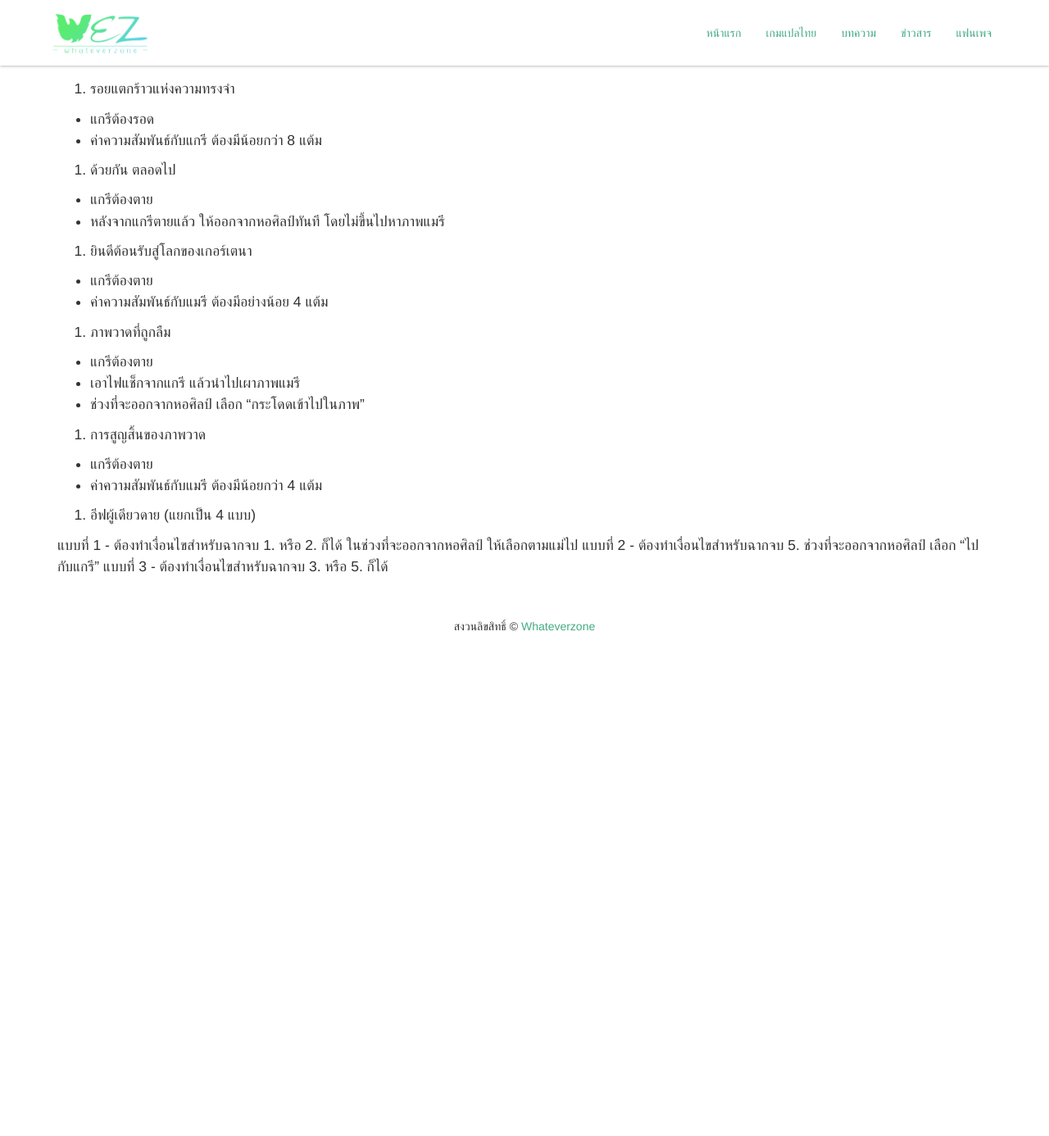
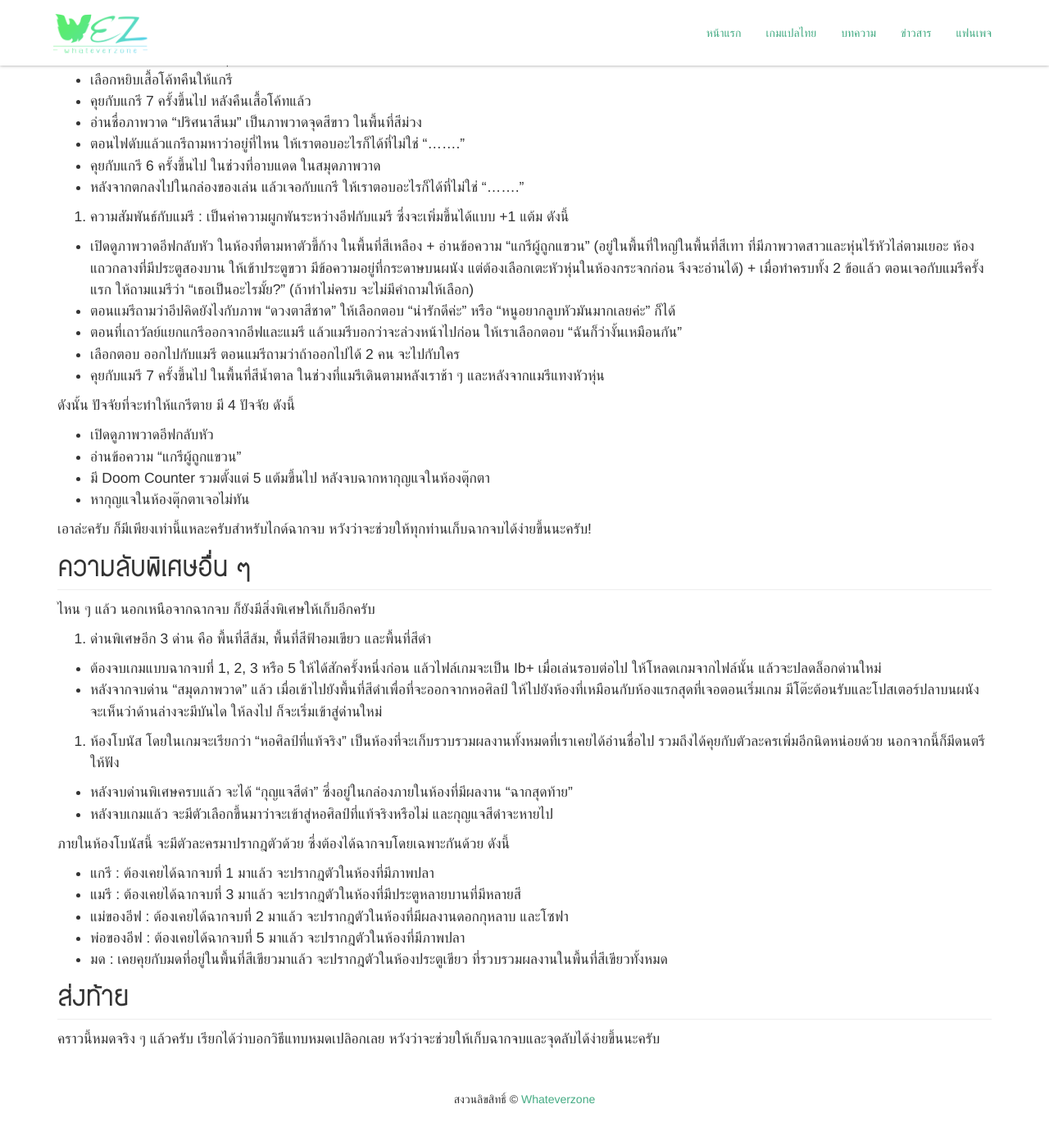
Before and after one commit to pureexe/wez, a Jekyll site: the page built from _article/ibend.md, in a window 1280 px wide and 1400 px high, scrolled down 1553 px. Shown: the top 1386 px of the window at 82% size. Built offline with Jekyll 4.4.1, drawn with Linux system fonts in a browser that asks for light colours; before the commit the page ends 2377 px from its top, so only the background shows below that; some of the changed text lies outside the part shown.

Commit message:
Update ibend.md

```diff
--- a/_article/ibend.md
+++ b/_article/ibend.md
@@ -1,60 +1,12 @@
 ---
-title: แนวทางในการเก็บฉากจบของเกม "Ib"
+title: ไกด์แนวทางในการเก็บฉากจบของเกม "Ib"
 date: 2018-04-29 T00:00:00.000+07:00
 ---
 
-เกม Ib มีฉากจบหลัก 7 แบบ แต่มีอยู่ 1 แบบที่แยกย่อยออกไปอีก 4 แบบ โดยใช้ชื่อฉากจบเดียวกัน ดังนั้นรวมหมดแล้วจึงมี 10 แบบครับ ได้แก่
+เกม Ib มีฉากจบหลัก 7 แบบ แต่มีอยู่ 1 แบบที่แยกย่อยออกไปอีก 4 แบบ โดยใช้ชื่อฉากจบเดียวกัน ดังนั้นรวมหมดแล้วจึงมี 10 แบบครับ
+ซึ่งแต่ละแบบก็จะมีเงื่อนไขที่แตกต่างกันไปครับ
 
-1. พันธะสัญญาแห่งการพบกันใหม่
-2. รอยแตกร้าวแห่งความทรงจำ
-3. ด้วยกัน ตลอดไป
-4. ยินดีต้อนรับสู่โลกของเกอร์เตนา
-5. ภาพวาดที่ถูกลืม
-6. การสูญสิ้นของภาพวาด
-7. อีฟผู้เดียวดาย (แยกเป็น 4 แบบ)
-
-การที่ได้จะได้ฉากจบแต่ละฉากนั้น ปัจจัยหลักจะมีอยู่ 3 ปัจจัยครับ ได้แก่
-
-1. Doom Counter : เป็นเหมือนตัวนับความเลวร้ายที่ได้ทำลงไป ซึ่งจะเพิ่มขึ้นได้แบบ +1 แต้ม ดังนี้
-
-- เลือกเตะหัวหุ่นในห้องกระจก ในพื้นที่สีเทา
-- ดึงสายด้านขวาสุด ในห้องที่มีสาย 5 สาย ที่อยู่ด้านหลังห้องกระต่ายดวงตาสีชาด ในพื้นที่สีม่วง
-- เลือกเตะตุ๊กตาที่ขวางประตู ในพื้นที่สีม่วง
-- หากุญแจในห้องตุ๊กตาเจอไม่ทัน (+2 แต้มเลย)
-- เลือกตอบ ออกไปกับแกรี ตอนแมรีถามว่าถ้าออกไปได้ 2 คน จะไปกับใคร
-- ผลักหัวหุ่นในห้องที่มีฝนตกให้หล่นแตกทั้งหมด
-
-2. ความสัมพันธ์กับแกรี : เป็นค่าความผูกพันระหว่างอีฟกับแกรี ซึ่งจะเพิ่มขึ้นได้แบบ +1 แต้ม ดังนี้
-
-- อ่านตู้หนังสือ ในพื้นที่ที่เราโดนขังแล้วต้องกดปุ่มออกมา มีหุ่นไร้หัวไล่ตาม ในพื้นที่สีม่วง
-- เลือกอ่านข้อความที่อยู่บนผนังในห้องเขาวงกต ในพื้นที่สีเทา
-- เลือกห้ามแกรีไม่ให้เตะหัวหุ่นในห้องกระจก
-- เลือกหยิบเสื้อโค้ทคืนให้แกรี
-- คุยกับแกรี 7 ครั้งขึ้นไป หลังคืนเสื้อโค้ทแล้ว
-- อ่านชื่อภาพวาด "ปริศนาสีนม" เป็นภาพวาดจุดสีขาว ในพื้นที่สีม่วง
-- ตอนไฟดับแล้วแกรีถามหาว่าอยู่ที่ไหน ให้เราตอบอะไรก็ได้ที่ไม่ใช่ "......."
-- คุยกับแกรี 6 ครั้งขึ้นไป ในช่วงที่อาบแดด ในสมุดภาพวาด
-- หลังจากตกลงไปในกล่องของเล่น แล้วเจอกับแกรี ให้เราตอบอะไรก็ได้ที่ไม่ใช่ "......."
-
-3. ความสัมพันธ์กับแมรี : เป็นค่าความผูกพันระหว่างอีฟกับแมรี ซึ่งจะเพิ่มขึ้นได้แบบ +1 แต้ม ดังนี้
-
-- เปิดดูภาพวาดอีฟกลับหัว ในห้องที่ตามหาตัวขี้ก้าง ในพื้นที่สีเหลือง + อ่านข้อความ "แกรีผู้ถูกแขวน"
-(อยู่ในพื้นที่ใหญ่ในพื้นที่สีเทา ที่มีภาพวาดสาวและหุ่นไร้หัวไล่ตามเยอะ ห้องแถวกลางที่มีประตูสองบาน ให้เข้าประตูขวา มีข้อความอยู่ที่กระดาษบนผนัง
-แต่ต้องเลือกเตะหัวหุ่นในห้องกระจกก่อน จึงจะอ่านได้) + เมื่อทำครบทั้ง 2 ข้อแล้ว ตอนเจอกับแมรีครั้งแรก ให้ถามแมรีว่า "เธอเป็นอะไรมั้ย?" (ถ้าทำไม่ครบ จะไม่มีคำถามให้เลือก)
-- ตอนแมรีถามว่าอีปคิดยังไงกับภาพ "ดวงตาสีชาด" ให้เลือกตอบ "น่ารักดีค่ะ" หรือ "หนูอยากลูบหัวมันมากเลยค่ะ" ก็ได้
-- ตอนที่เถาวัลย์แยกแกรีออกจากอีฟและแมรี แล้วแมรีบอกว่าจะล่วงหน้าไปก่อน ให้เราเลือกตอบ "ฉันก็ว่างั้นเหมือนกัน"
-- เลือกตอบ ออกไปกับแมรี ตอนแมรีถามว่าถ้าออกไปได้ 2 คน จะไปกับใคร
-- คุยกับแมรี 7 ครั้งขึ้นไป ในพื้นที่สีน้ำตาล ในช่วงที่แมรีเดินตามหลังเราช้า ๆ และหลังจากแมรีแทงหัวหุ่น
-
-
-**ปัจจัยที่จะทำให้แกรีตาย มี 4 ปัจจัย ดังนี้
-
-- เปิดดูภาพวาดอีฟกลับหัว
-- อ่านข้อความ "แกรีผู้ถูกแขวน"
-- มี Doom Counter รวมตั้งแต่ 5 แต้มขึ้นไป หลังจบฉากหากุญแจในห้องตุ๊กตา
-- หากุญแจในห้องตุ๊กตาเจอไม่ทัน
-
-เอาล่ะครับ นอกเหนือจากนี้ก็จะมีเงื่อนไขเฉพาะตัวในแต่ละฉากจบอีก งั้นเรามาดูเงื่อนไขของแต่ละฉากจบกันเลยดีกว่า
+## ฉากจบทั้งหมด พร้อมเงื่อนไข
 
 1. พันธะสัญญาแห่งการพบกันใหม่
 
@@ -90,6 +42,79 @@
 
 7. อีฟผู้เดียวดาย (แยกเป็น 4 แบบ)
 
-แบบที่ 1 - ต้องทำเงื่อนไขสำหรับฉากจบ 1. หรือ 2. ก็ได้ ในช่วงที่จะออกจากหอศิลป์ ให้เลือกตามแม่ไป
-แบบที่ 2 - ต้องทำเงื่อนไขสำหรับฉากจบ 5. ช่วงที่จะออกจากหอศิลป์ เลือก "ไปกับแกรี"
-แบบที่ 3 - ต้องทำเงื่อนไขสำหรับฉากจบ 3. หรือ 5. ก็ได้
+แบบที่ 1 - ต้องทำเงื่อนไขสำหรับฉากจบ 1 หรือ 2 ก็ได้ ในช่วงที่จะออกจากหอศิลป์ ให้เลือกตามแม่ไป
+แบบที่ 2 - ต้องทำเงื่อนไขสำหรับฉากจบ 5 ช่วงที่จะออกจากหอศิลป์ เลือก "ไปกับแกรี"
+แบบที่ 3 - ต้องทำเงื่อนไขสำหรับฉากจบ 3 หรือ 5 ก็ได้ ช่วงที่จะออกจากหอศิลป์ เลือก "ถอยออกมา"
+แบบที่ 4 - ต้องทำเงื่อนไขสำหรับฉากจบ 3 หรือ 5 ก็ได้ ในห้องสีดำที่มีผลงานชื่อ "ฉากสุดท้าย" ให้เลือก "นอนลงไป" หลังจากนั้นให้เลือก "หลับตาต่อไป" จนจบ
+
+## ปัจจัยที่มีผลต่อกับเงื่อนไขฉากจบ
+
+วิธีที่จะทำให้แกรีรอดหรือตาย รวมถึงการเพิ่มค่าความสัมพันธ์ต่าง ๆ นั้น จะขึ้นอยู่กับ 3 ปัจจัยหลักครับ ได้แก่
+
+1. Doom Counter : เป็นเหมือนตัวนับความเลวร้ายที่ได้ทำลงไป ซึ่งจะเพิ่มขึ้นได้แบบ +1 แต้ม ดังนี้
+
+- เลือกเตะหัวหุ่นในห้องกระจก ในพื้นที่สีเทา
+- ดึงสายด้านขวาสุด ในห้องที่มีสาย 5 สาย ที่อยู่ด้านหลังห้องกระต่ายดวงตาสีชาด ในพื้นที่สีม่วง
+- เลือกเตะตุ๊กตาที่ขวางประตู ในพื้นที่สีม่วง
+- หากุญแจในห้องตุ๊กตาเจอไม่ทัน (+2 แต้มเลย)
+- เลือกตอบ ออกไปกับแกรี ตอนแมรีถามว่าถ้าออกไปได้ 2 คน จะไปกับใคร
+- ผลักหัวหุ่นในห้องที่มีฝนตกให้หล่นแตกทั้งหมด
+
+2. ความสัมพันธ์กับแกรี : เป็นค่าความผูกพันระหว่างอีฟกับแกรี ซึ่งจะเพิ่มขึ้นได้แบบ +1 แต้ม ดังนี้
+
+- อ่านตู้หนังสือ ในพื้นที่ที่เราโดนขังแล้วต้องกดปุ่มออกมา มีหุ่นไร้หัวไล่ตาม ในพื้นที่สีม่วง
+- เลือกอ่านข้อความที่อยู่บนผนังในห้องเขาวงกต ในพื้นที่สีเทา
+- เลือกห้ามแกรีไม่ให้เตะหัวหุ่นในห้องกระจก
+- เลือกหยิบเสื้อโค้ทคืนให้แกรี
+- คุยกับแกรี 7 ครั้งขึ้นไป หลังคืนเสื้อโค้ทแล้ว
+- อ่านชื่อภาพวาด "ปริศนาสีนม" เป็นภาพวาดจุดสีขาว ในพื้นที่สีม่วง
+- ตอนไฟดับแล้วแกรีถามหาว่าอยู่ที่ไหน ให้เราตอบอะไรก็ได้ที่ไม่ใช่ "......."
+- คุยกับแกรี 6 ครั้งขึ้นไป ในช่วงที่อาบแดด ในสมุดภาพวาด
+- หลังจากตกลงไปในกล่องของเล่น แล้วเจอกับแกรี ให้เราตอบอะไรก็ได้ที่ไม่ใช่ "......."
+
+3. ความสัมพันธ์กับแมรี : เป็นค่าความผูกพันระหว่างอีฟกับแมรี ซึ่งจะเพิ่มขึ้นได้แบบ +1 แต้ม ดังนี้
+
+- เปิดดูภาพวาดอีฟกลับหัว ในห้องที่ตามหาตัวขี้ก้าง ในพื้นที่สีเหลือง + อ่านข้อความ "แกรีผู้ถูกแขวน"
+(อยู่ในพื้นที่ใหญ่ในพื้นที่สีเทา ที่มีภาพวาดสาวและหุ่นไร้หัวไล่ตามเยอะ ห้องแถวกลางที่มีประตูสองบาน ให้เข้าประตูขวา มีข้อความอยู่ที่กระดาษบนผนัง
+แต่ต้องเลือกเตะหัวหุ่นในห้องกระจกก่อน จึงจะอ่านได้) + เมื่อทำครบทั้ง 2 ข้อแล้ว ตอนเจอกับแมรีครั้งแรก ให้ถามแมรีว่า "เธอเป็นอะไรมั้ย?" (ถ้าทำไม่ครบ จะไม่มีคำถามให้เลือก)
+- ตอนแมรีถามว่าอีปคิดยังไงกับภาพ "ดวงตาสีชาด" ให้เลือกตอบ "น่ารักดีค่ะ" หรือ "หนูอยากลูบหัวมันมากเลยค่ะ" ก็ได้
+- ตอนที่เถาวัลย์แยกแกรีออกจากอีฟและแมรี แล้วแมรีบอกว่าจะล่วงหน้าไปก่อน ให้เราเลือกตอบ "ฉันก็ว่างั้นเหมือนกัน"
+- เลือกตอบ ออกไปกับแมรี ตอนแมรีถามว่าถ้าออกไปได้ 2 คน จะไปกับใคร
+- คุยกับแมรี 7 ครั้งขึ้นไป ในพื้นที่สีน้ำตาล ในช่วงที่แมรีเดินตามหลังเราช้า ๆ และหลังจากแมรีแทงหัวหุ่น
+
+ดังนั้น ปัจจัยที่จะทำให้แกรีตาย มี 4 ปัจจัย ดังนี้
+
+- เปิดดูภาพวาดอีฟกลับหัว
+- อ่านข้อความ "แกรีผู้ถูกแขวน"
+- มี Doom Counter รวมตั้งแต่ 5 แต้มขึ้นไป หลังจบฉากหากุญแจในห้องตุ๊กตา
+- หากุญแจในห้องตุ๊กตาเจอไม่ทัน
+
+เอาล่ะครับ ก็มีเพียงเท่านี้แหละครับสำหรับไกด์ฉากจบ หวังว่าจะช่วยให้ทุกท่านเก็บฉากจบได้ง่ายขึ้นนะครับ!
+
+## ความลับพิเศษอื่น ๆ
+
+ไหน ๆ แล้ว นอกเหนือจากฉากจบ ก็ยังมีสิ่งพิเศษให้เก็บอีกครับ
+
+1. ด่านพิเศษอีก 3 ด่าน คือ พื้นที่สีส้ม, พื้นที่สีฟ้าอมเขียว และพื้นที่สีดำ
+
+- ต้องจบเกมแบบฉากจบที่ 1, 2, 3 หรือ 5 ให้ได้สักครั้งหนึ่งก่อน แล้วไฟล์เกมจะเป็น Ib+ เมื่อเล่นรอบต่อไป ให้โหลดเกมจากไฟล์นั้น แล้วจะปลดล็อกด่านใหม่
+- หลังจากจบด่าน "สมุดภาพวาด" แล้ว เมื่อเข้าไปยังพื้นที่สีดำเพื่อที่จะออกจากหอศิลป์ ให้ไปยังห้องที่เหมือนกับห้องแรกสุดที่เจอตอนเริ่มเกม มีโต๊ะต้อนรับและโปสเตอร์ปลาบนผนัง
+จะเห็นว่าด้านล่างจะมีบันได ให้ลงไป ก็จะเริ่มเข้าสู่ด่านใหม่
+
+2. ห้องโบนัส โดยในเกมจะเรียกว่า "หอศิลป์ที่แท้จริง" เป็นห้องที่จะเก็บรวบรวมผลงานทั้งหมดที่เราเคยได้อ่านชื่อไป รวมถึงได้คุยกับตัวละครเพิ่มอีกนิดหน่อยด้วย
+นอกจากนี้ก็มีดนตรีให้ฟัง
+
+- หลังจบด่านพิเศษครบแล้ว จะได้ "กุญแจสีดำ" ซึ่งอยู่ในกล่องภายในห้องที่มีผลงาน "ฉากสุดท้าย"
+- หลังจบเกมแล้ว จะมีตัวเลือกขึ้นมาว่าจะเข้าสู่หอศิลป์ที่แท้จริงหรือไม่ และกุญแจสีดำจะหายไป
+
+ภายในห้องโบนัสนี้ จะมีตัวละครมาปรากฎตัวด้วย ซึ่งต้องได้ฉากจบโดยเฉพาะกันด้วย ดังนี้
+
+- แกรี : ต้องเคยได้ฉากจบที่ 1 มาแล้ว จะปรากฎตัวในห้องที่มีภาพปลา
+- แมรี : ต้องเคยได้ฉากจบที่ 3 มาแล้ว จะปรากฎตัวในห้องที่มีประตูหลายบานที่มีหลายสี
+- แม่ของอีฟ : ต้องเคยได้ฉากจบที่ 2 มาแล้ว จะปรากฎตัวในห้องที่มีผลงานดอกกุหลาบ และโซฟา
+- พ่อของอีฟ : ต้องเคยได้ฉากจบที่ 5 มาแล้ว จะปรากฎตัวในห้องที่มีภาพปลา
+- มด : เคยคุยกับมดที่อยู่ในพื้นที่สีเขียวมาแล้ว จะปรากฎตัวในห้องประตูเขียว ที่รวบรวมผลงานในพื้นที่สีเขียวทั้งหมด
+
+## ส่งท้าย
+
+คราวนี้หมดจริง ๆ แล้วครับ เรียกได้ว่าบอกวิธีแทบหมดเปลิอกเลย หวังว่าจะช่วยให้เก็บฉากจบและจุดลับได้ง่ายขึ้นนะครับ
```
